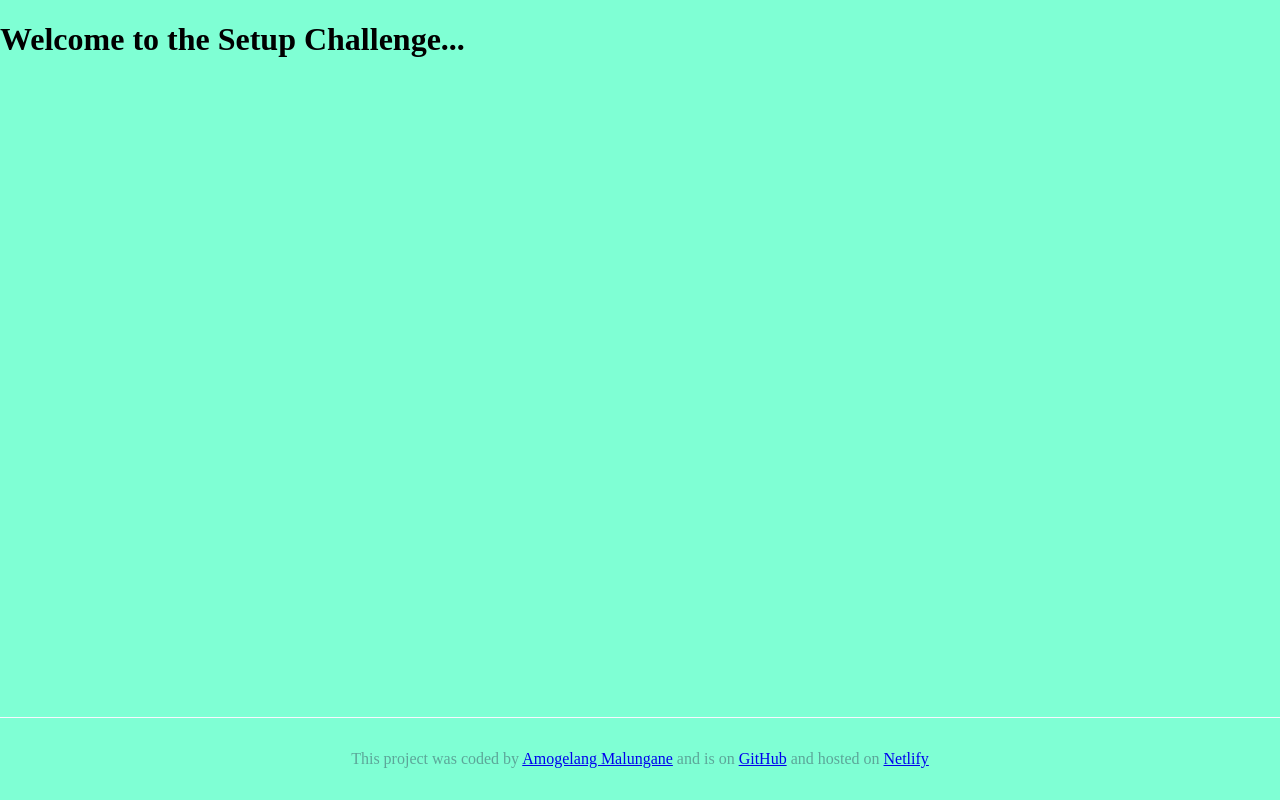
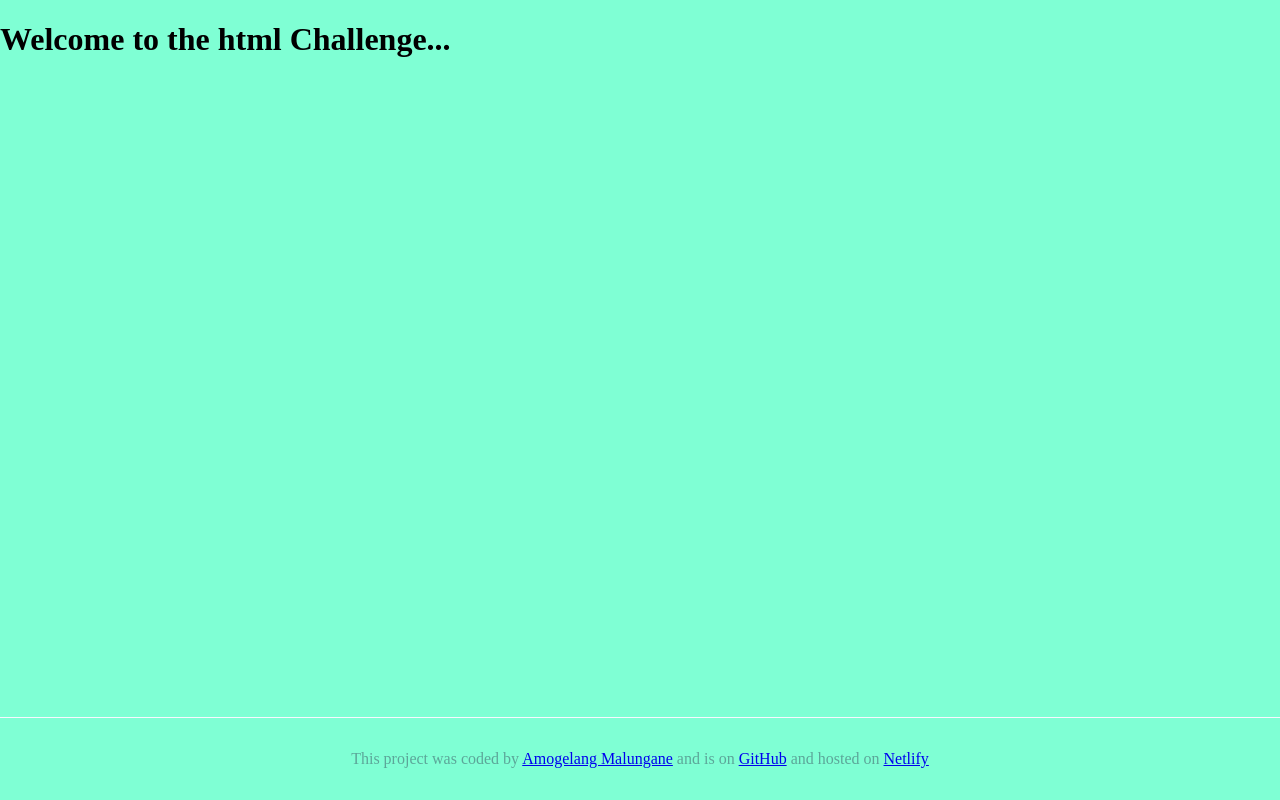
Before and after one commit to Mxnalisa/setup, a plain HTML site: page index.html in a window 1280 px wide. Drawn offline with Linux system fonts and the light colour scheme.

Commit message:
Update index.html

```diff
--- a/index.html
+++ b/index.html
@@ -4,12 +4,12 @@
     <meta charset="UTF-8" />
     <meta name="viewport" content="width=device-width, initial-scale=1.0" />
     <link rel="stylesheet" href="src/style.css" />
-    <title>Setup</title>
+    <title><html></html></title>
   </head>
   <body>
     <header></header>
     <main>
-      <h1>Welcome to the Setup Challenge...</h1>
+      <h1>Welcome to the html Challenge...</h1>
     </main>
     <footer>
       <p>
```
